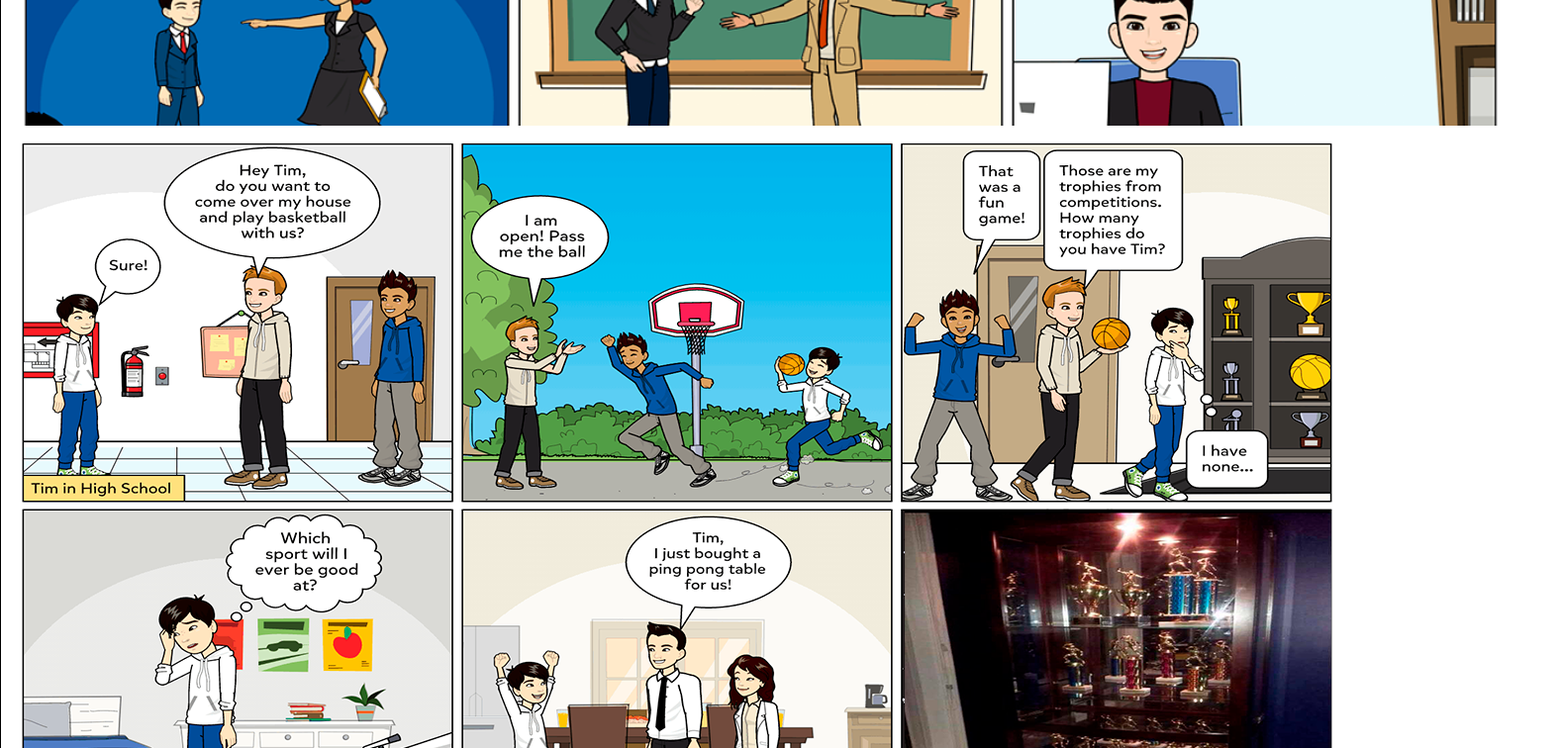
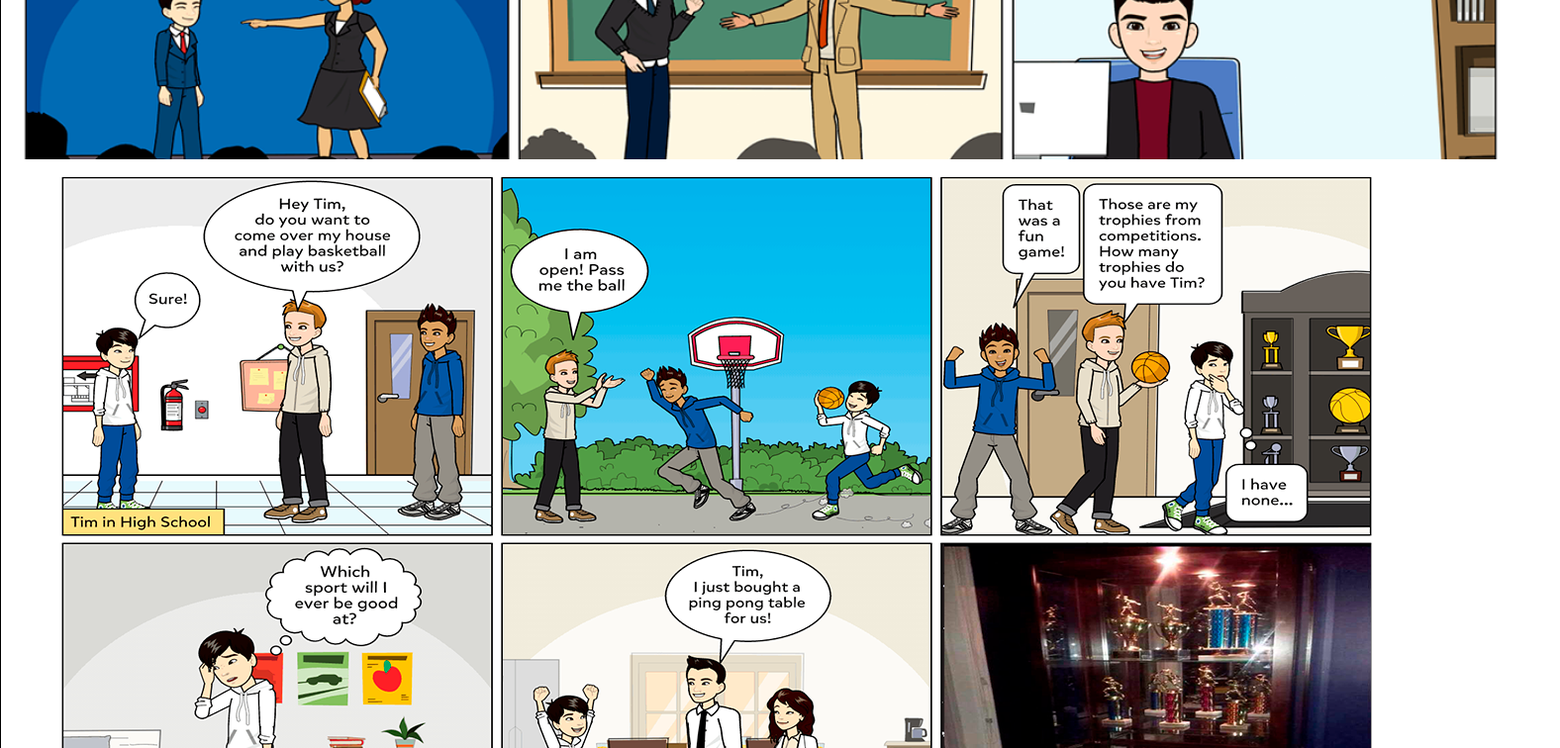
Before and after one commit to tla111/portfolio, a React (Create React App) app: page /about in a window 1536 px wide. Shown: the part 880-1636 px from the top of the page at 99% size, 1576 px wide, since content can reach past the window. Built offline with nearby package versions, Linux system fonts and the light colour scheme.

Commit message:
adjusted media queries to fit full screen mode

```diff
--- a/src/screens/myStory/myStory.css
+++ b/src/screens/myStory/myStory.css
@@ -51,3 +51,15 @@ h2 {
   background-size: cover;
   background-repeat: no-repeat;
 }
+
+@media only screen and (min-width: 1360px) {
+  .ping_pong_comic {
+    margin-left: 40px;
+  }
+  .communication_comic {
+    height: 975px;
+  }
+  .leadership_comic {
+    height: 800px;
+  }
+}
```
